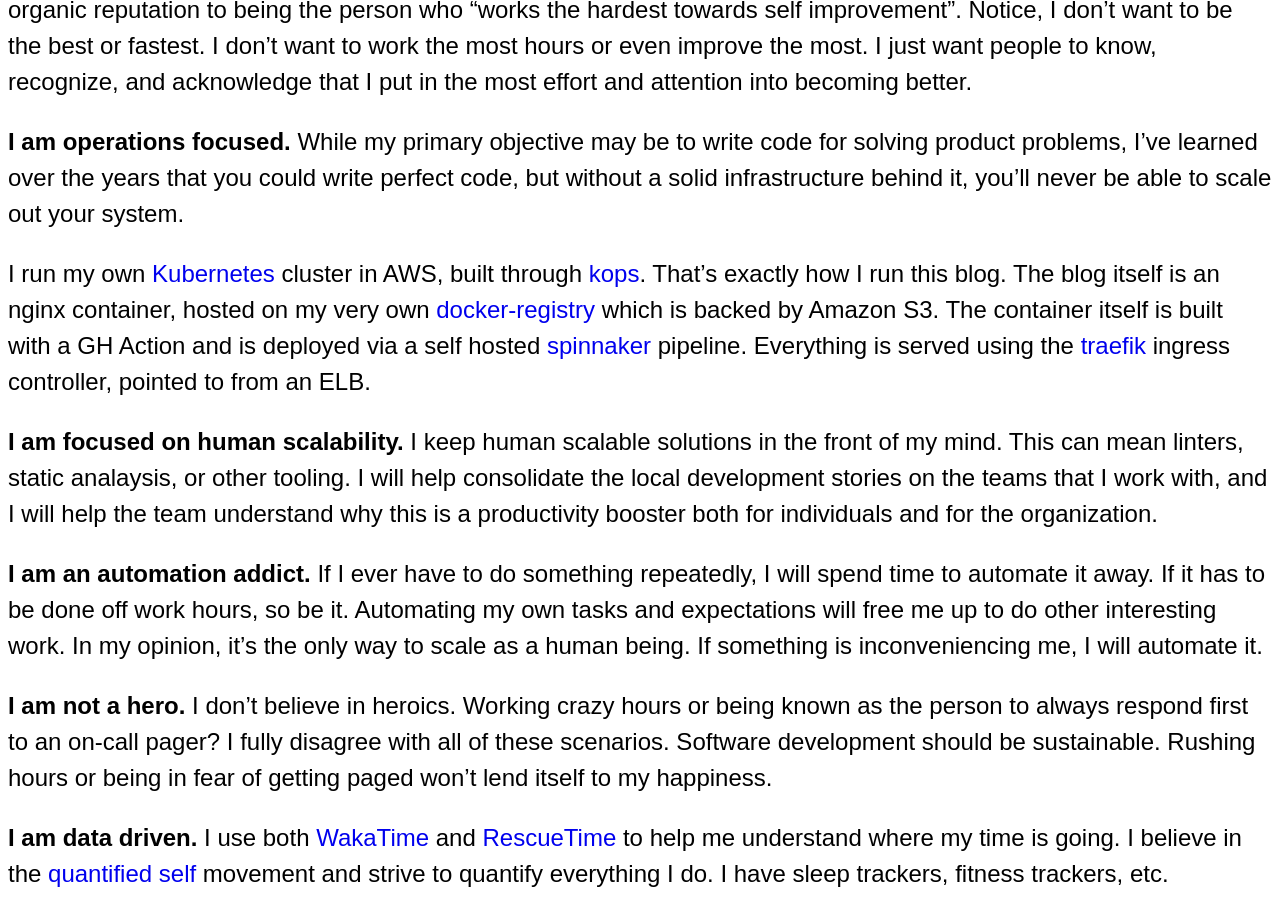
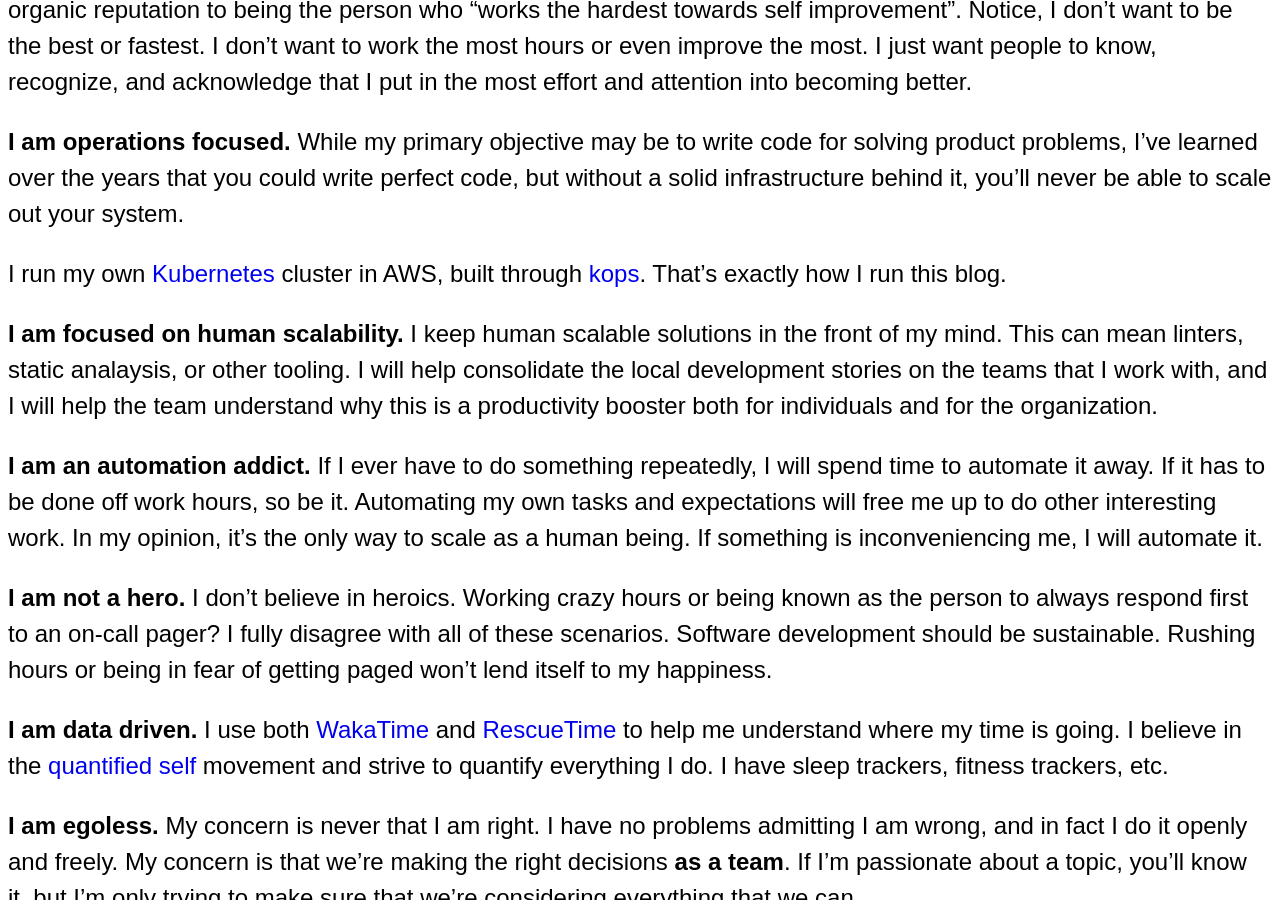
Before and after one commit to abatilo/blog, a Jekyll site: the page built from about/index.md, in a window 1280 px wide and 900 px high, scrolled down 923 px. Built offline with Jekyll 4.4.1, drawn with Linux system fonts in a browser that asks for light colours; our own code applies the rules of GitHub Pages for plain Markdown files.

```diff
--- a/about/index.md
+++ b/about/index.md
@@ -52,12 +52,7 @@ without a solid infrastructure behind it, you'll never be able to scale out your
 
 I run my own [Kubernetes](https://github.com/kubernetes/kubernetes) cluster in AWS,
 built through [kops](https://github.com/kubernetes/kops). That's exactly how I run this
-blog. The blog itself is an nginx container, hosted on my very own
-[docker-registry](https://github.com/helm/charts/tree/master/stable/docker-registry)
-which is backed by Amazon S3. The container itself is built with a GH Action and is
-deployed via a self hosted [spinnaker](https://www.spinnaker.io/) pipeline. Everything
-is served using the [traefik](https://traefik.io/) ingress controller, pointed to from
-an ELB.
+blog.
 
 **I am focused on human scalability.** I keep human scalable solutions in the front of
 my mind. This can mean linters, static analaysis, or other tooling. I will help
```
Also changed, not shown: blog/values.yaml (+10 -0 lines).
